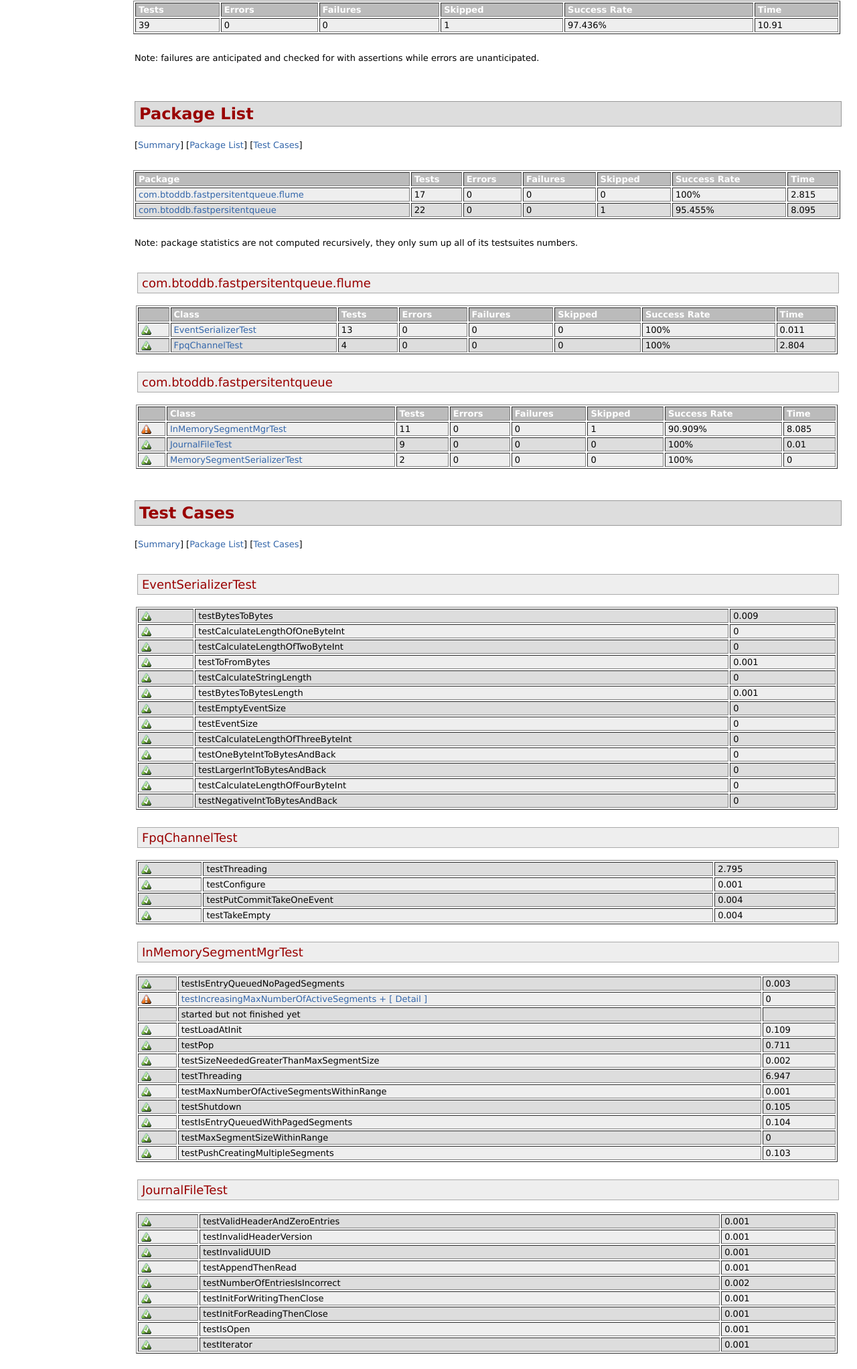
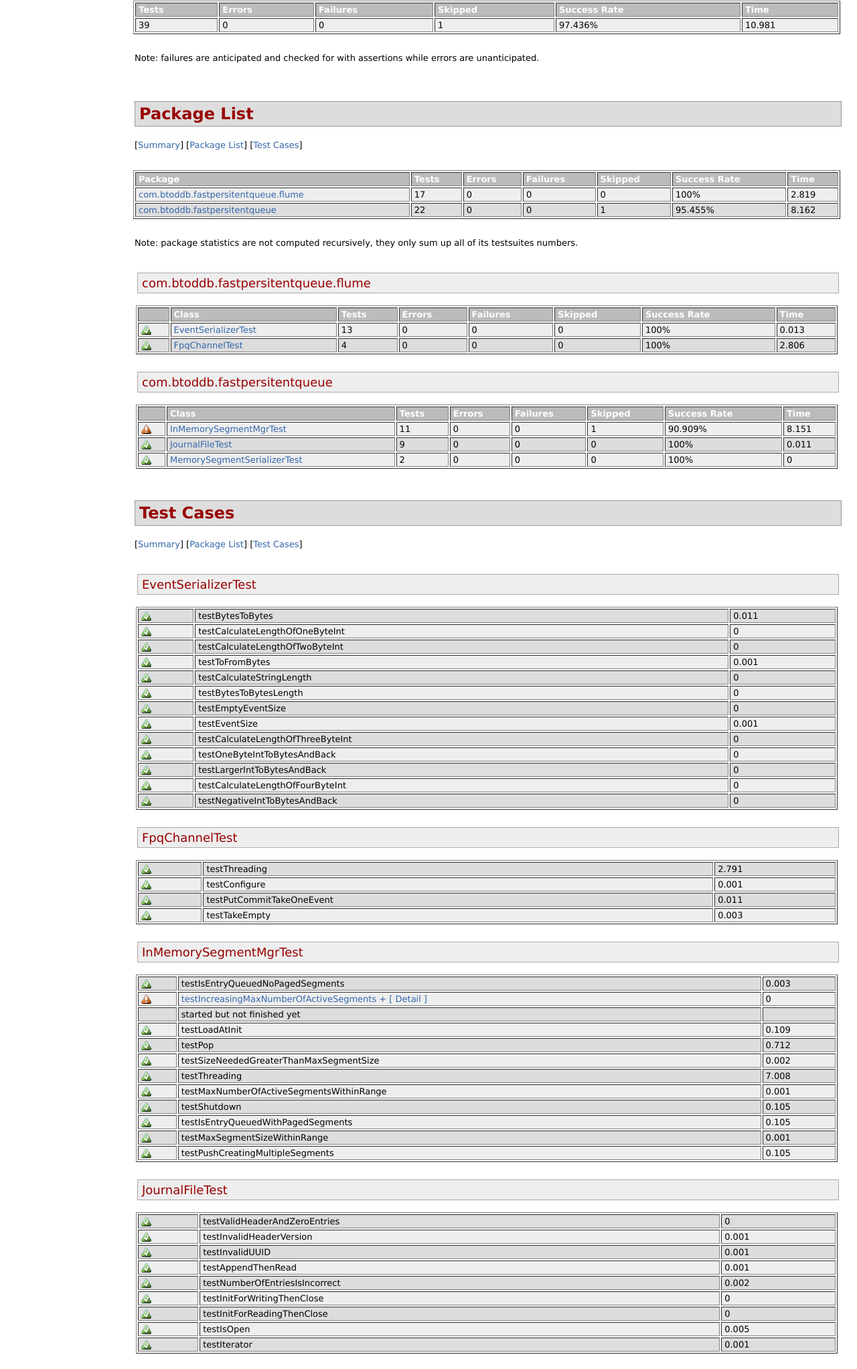
Before and after one commit to btoddb/fast-persistent-queue, a plain HTML site: page 0.0.1-SNAPSHOT/surefire-report.html in a window 1280 px wide. Shown: the part 270-2314 px from the top of the page at 67% size. Drawn offline with Linux system fonts and the light colour scheme.

Commit message:
Creating site for 0.0.1-SNAPSHOT

```diff
--- a/0.0.1-SNAPSHOT/surefire-report.html
+++ b/0.0.1-SNAPSHOT/surefire-report.html
@@ -104,7 +104,7 @@ function toggleDisplay(elementId) {
 <td>0</td>
 <td>1</td>
 <td>97.436%</td>
-<td>10.91</td></tr></table><br />
+<td>10.981</td></tr></table><br />
 <p>Note: failures are anticipated and checked for with assertions while errors are unanticipated.</p><br /></div>
 <div class="section">
 <h2>Package List<a name="Package_List"></a></h2><a name="Package_List"></a>
@@ -125,7 +125,7 @@ function toggleDisplay(elementId) {
 <td>0</td>
 <td>0</td>
 <td>100%</td>
-<td>2.815</td></tr>
+<td>2.819</td></tr>
 <tr class="a">
 <td><a href="#com.btoddb.fastpersitentqueue">com.btoddb.fastpersitentqueue</a></td>
 <td>22</td>
@@ -133,7 +133,7 @@ function toggleDisplay(elementId) {
 <td>0</td>
 <td>1</td>
 <td>95.455%</td>
-<td>8.095</td></tr></table><br />
+<td>8.162</td></tr></table><br />
 <p>Note: package statistics are not computed recursively, they only sum up all of its testsuites numbers.</p>
 <div class="section">
 <h3>com.btoddb.fastpersitentqueue.flume<a name="com.btoddb.fastpersitentqueue.flume"></a></h3><a name="com.btoddb.fastpersitentqueue.flume"></a>
@@ -155,7 +155,7 @@ function toggleDisplay(elementId) {
 <td>0</td>
 <td>0</td>
 <td>100%</td>
-<td>0.011</td></tr>
+<td>0.013</td></tr>
 <tr class="a">
 <td><a href="#com.btoddb.fastpersitentqueue.flumeFpqChannelTest"><img src="images/icon_success_sml.gif" alt="" /></a></td>
 <td><a href="#com.btoddb.fastpersitentqueue.flumeFpqChannelTest">FpqChannelTest</a></td>
@@ -164,7 +164,7 @@ function toggleDisplay(elementId) {
 <td>0</td>
 <td>0</td>
 <td>100%</td>
-<td>2.804</td></tr></table></div>
+<td>2.806</td></tr></table></div>
 <div class="section">
 <h3>com.btoddb.fastpersitentqueue<a name="com.btoddb.fastpersitentqueue"></a></h3><a name="com.btoddb.fastpersitentqueue"></a>
 <table border="1" class="bodyTable">
@@ -185,7 +185,7 @@ function toggleDisplay(elementId) {
 <td>0</td>
 <td>1</td>
 <td>90.909%</td>
-<td>8.085</td></tr>
+<td>8.151</td></tr>
 <tr class="a">
 <td><a href="#com.btoddb.fastpersitentqueueJournalFileTest"><img src="images/icon_success_sml.gif" alt="" /></a></td>
 <td><a href="#com.btoddb.fastpersitentqueueJournalFileTest">JournalFileTest</a></td>
@@ -194,7 +194,7 @@ function toggleDisplay(elementId) {
 <td>0</td>
 <td>0</td>
 <td>100%</td>
-<td>0.01</td></tr>
+<td>0.011</td></tr>
 <tr class="b">
 <td><a href="#com.btoddb.fastpersitentqueueMemorySegmentSerializerTest"><img src="images/icon_success_sml.gif" alt="" /></a></td>
 <td><a href="#com.btoddb.fastpersitentqueueMemorySegmentSerializerTest">MemorySegmentSerializerTest</a></td>
@@ -213,7 +213,7 @@ function toggleDisplay(elementId) {
 <tr class="a">
 <td><img src="images/icon_success_sml.gif" alt="" /></td>
 <td>testBytesToBytes</td>
-<td>0.009</td></tr>
+<td>0.011</td></tr>
 <tr class="b">
 <td><img src="images/icon_success_sml.gif" alt="" /></td>
 <td>testCalculateLengthOfOneByteInt</td>
@@ -233,7 +233,7 @@ function toggleDisplay(elementId) {
 <tr class="b">
 <td><img src="images/icon_success_sml.gif" alt="" /></td>
 <td>testBytesToBytesLength</td>
-<td>0.001</td></tr>
+<td>0</td></tr>
 <tr class="a">
 <td><img src="images/icon_success_sml.gif" alt="" /></td>
 <td>testEmptyEventSize</td>
@@ -241,7 +241,7 @@ function toggleDisplay(elementId) {
 <tr class="b">
 <td><img src="images/icon_success_sml.gif" alt="" /></td>
 <td>testEventSize</td>
-<td>0</td></tr>
+<td>0.001</td></tr>
 <tr class="a">
 <td><img src="images/icon_success_sml.gif" alt="" /></td>
 <td>testCalculateLengthOfThreeByteInt</td>
@@ -268,7 +268,7 @@ function toggleDisplay(elementId) {
 <tr class="a">
 <td><img src="images/icon_success_sml.gif" alt="" /></td>
 <td>testThreading</td>
-<td>2.795</td></tr>
+<td>2.791</td></tr>
 <tr class="b">
 <td><img src="images/icon_success_sml.gif" alt="" /></td>
 <td>testConfigure</td>
@@ -276,11 +276,11 @@ function toggleDisplay(elementId) {
 <tr class="a">
 <td><img src="images/icon_success_sml.gif" alt="" /></td>
 <td>testPutCommitTakeOneEvent</td>
-<td>0.004</td></tr>
+<td>0.011</td></tr>
 <tr class="b">
 <td><img src="images/icon_success_sml.gif" alt="" /></td>
 <td>testTakeEmpty</td>
-<td>0.004</td></tr></table></div>
+<td>0.003</td></tr></table></div>
 <div class="section">
 <h3>InMemorySegmentMgrTest<a name="InMemorySegmentMgrTest"></a></h3><a name="com.btoddb.fastpersitentqueueInMemorySegmentMgrTest"></a>
 <table border="1" class="bodyTable">
@@ -304,7 +304,7 @@ function toggleDisplay(elementId) {
 <tr class="a">
 <td><img src="images/icon_success_sml.gif" alt="" /></td>
 <td>testPop</td>
-<td>0.711</td></tr>
+<td>0.712</td></tr>
 <tr class="b">
 <td><img src="images/icon_success_sml.gif" alt="" /></td>
 <td>testSizeNeededGreaterThanMaxSegmentSize</td>
@@ -312,7 +312,7 @@ function toggleDisplay(elementId) {
 <tr class="a">
 <td><img src="images/icon_success_sml.gif" alt="" /></td>
 <td>testThreading</td>
-<td>6.947</td></tr>
+<td>7.008</td></tr>
 <tr class="b">
 <td><img src="images/icon_success_sml.gif" alt="" /></td>
 <td>testMaxNumberOfActiveSegmentsWithinRange</td>
@@ -324,22 +324,22 @@ function toggleDisplay(elementId) {
 <tr class="b">
 <td><img src="images/icon_success_sml.gif" alt="" /></td>
 <td>testIsEntryQueuedWithPagedSegments</td>
-<td>0.104</td></tr>
+<td>0.105</td></tr>
 <tr class="a">
 <td><img src="images/icon_success_sml.gif" alt="" /></td>
 <td>testMaxSegmentSizeWithinRange</td>
-<td>0</td></tr>
+<td>0.001</td></tr>
 <tr class="b">
 <td><img src="images/icon_success_sml.gif" alt="" /></td>
 <td>testPushCreatingMultipleSegments</td>
-<td>0.103</td></tr></table></div>
+<td>0.105</td></tr></table></div>
 <div class="section">
 <h3>JournalFileTest<a name="JournalFileTest"></a></h3><a name="com.btoddb.fastpersitentqueueJournalFileTest"></a>
 <table border="1" class="bodyTable">
 <tr class="a">
 <td><img src="images/icon_success_sml.gif" alt="" /></td>
 <td>testValidHeaderAndZeroEntries</td>
-<td>0.001</td></tr>
+<td>0</td></tr>
 <tr class="b">
 <td><img src="images/icon_success_sml.gif" alt="" /></td>
 <td>testInvalidHeaderVersion</td>
@@ -359,15 +359,15 @@ function toggleDisplay(elementId) {
 <tr class="b">
 <td><img src="images/icon_success_sml.gif" alt="" /></td>
 <td>testInitForWritingThenClose</td>
-<td>0.001</td></tr>
+<td>0</td></tr>
 <tr class="a">
 <td><img src="images/icon_success_sml.gif" alt="" /></td>
 <td>testInitForReadingThenClose</td>
-<td>0.001</td></tr>
+<td>0</td></tr>
 <tr class="b">
 <td><img src="images/icon_success_sml.gif" alt="" /></td>
 <td>testIsOpen</td>
-<td>0.001</td></tr>
+<td>0.005</td></tr>
 <tr class="a">
 <td><img src="images/icon_success_sml.gif" alt="" /></td>
 <td>testIterator</td>
```
Also changed, not shown: test.txt (deleted).
